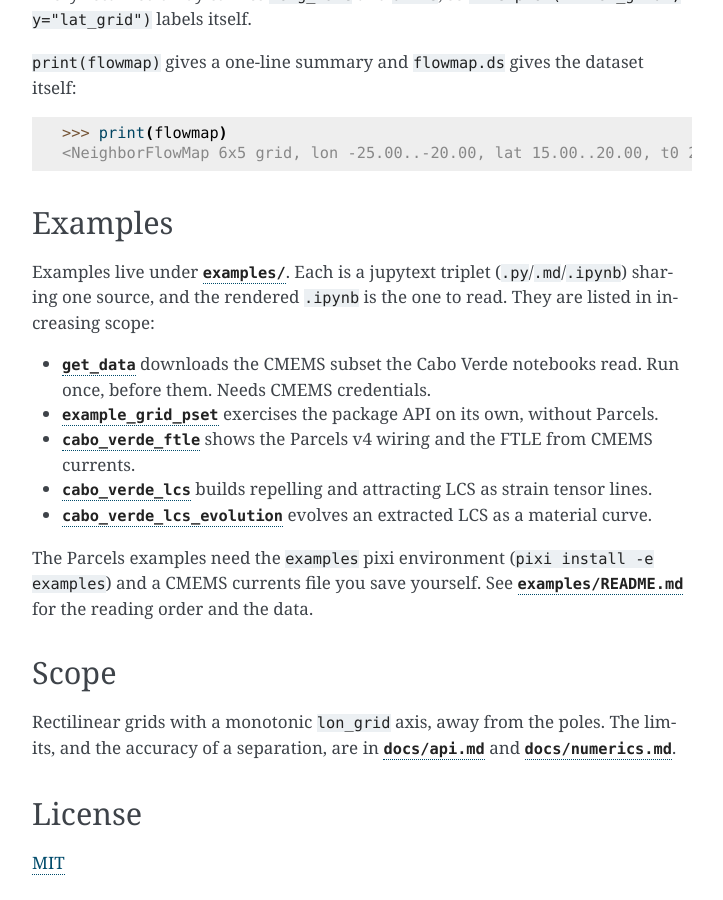
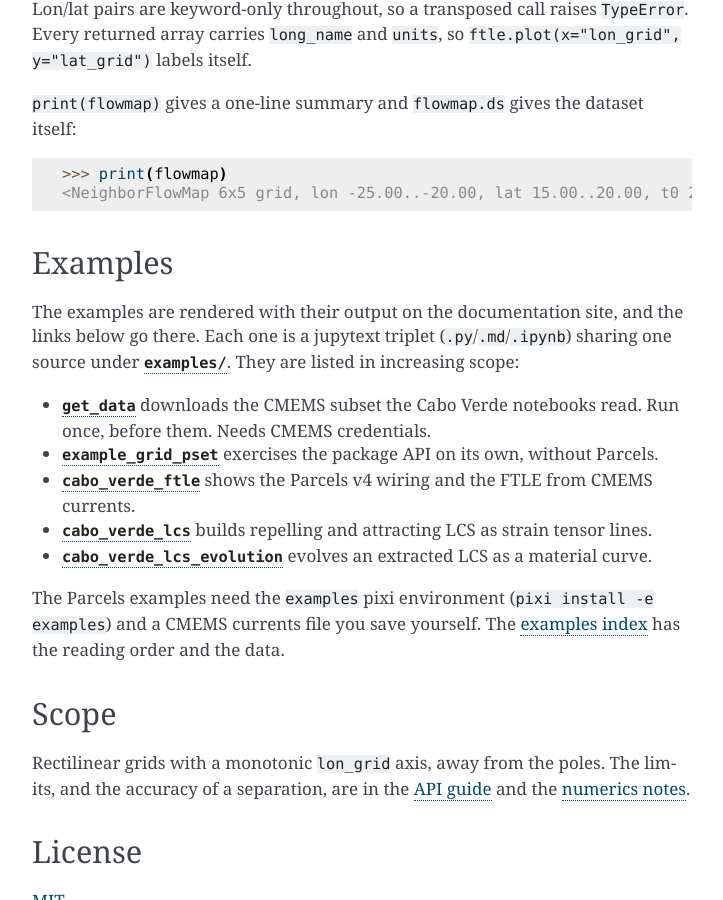
Before and after one commit to geomar-od-lagrange/lcs_parcels, a Sphinx documentation site: the page built from docs/index.md, in a window 1280 px wide and 900 px high, scrolled down 1322 px. Shown: the whole window, without its empty margins (388-1111 px from the left). Built offline with Sphinx 7.4.7, drawn with Linux system fonts in a browser that asks for light colours; pages that are not in the unit, such as notebooks, are missing from menus; some of the changed text lies outside the part shown.

Commit message:
Fix links, canonicalise the PyPI name, clean the notebook outputs
Repoint the README's example links at the rendered pages on the
documentation site, add the Documentation project URL and a changelog page,
canonicalise lcs-parcels in the badge and the install line, and re-execute
the notebooks with the leaking warnings fixed at the source.

Closes #35
Closes #36
Closes #37

Co-Authored-By: Claude Opus 5 (1M context) <noreply@anthropic.com>
Claude-Session: https://claude.ai/code/session_01BHLZzJFeshs6mHYTu2KNm5

````diff
--- a/README.md
+++ b/README.md
@@ -1,15 +1,18 @@
 # LCS-Parcels
 
-[![PyPI](https://img.shields.io/pypi/v/lcs_parcels.svg)](https://pypi.org/project/lcs_parcels/)
+[![PyPI](https://img.shields.io/pypi/v/lcs-parcels.svg)](https://pypi.org/project/lcs-parcels/)
 [![Docs](https://readthedocs.org/projects/lcs-parcels/badge/?version=latest)](https://lcs-parcels.readthedocs.io/en/latest/)
-[![CI](https://github.com/geomar-od-lagrange/lcs_parcels/actions/workflows/ci.yml/badge.svg)](https://github.com/geomar-od-lagrange/lcs_parcels/actions/workflows/ci.yml)
+[![CI](https://github.com/geomar-od-lagrange/lcs_parcels/actions/workflows/ci.yml/badge.svg?branch=main)](https://github.com/geomar-od-lagrange/lcs_parcels/actions/workflows/ci.yml?query=branch%3Amain)
 [![License: MIT](https://img.shields.io/badge/license-MIT-blue.svg)](https://github.com/geomar-od-lagrange/lcs_parcels/blob/main/LICENSE)
 
 Lagrangian coherent structure (LCS) diagnostics on top of
-[Parcels](https://oceanparcels.org/): deformation gradient `grad F`,
+[Parcels](https://parcels-code.org/): deformation gradient `grad F`,
 Cauchy-Green tensor `(grad F)^T grad F`, its eigen-analysis, and the
 finite-time Lyapunov exponent (FTLE), following Haller (2015),
 [doi:10.1146/annurev-fluid-010313-141322](https://doi.org/10.1146/annurev-fluid-010313-141322).
+
+The documentation is at
+[lcs-parcels.readthedocs.io](https://lcs-parcels.readthedocs.io/en/latest/).
 
 **This package contains no Parcels code.** It *emits* a particle set to release
 and *ingests* the advected positions to diagnose. You run Parcels (or anything
@@ -20,7 +23,7 @@ else) in between.
 Python 3.12 or newer:
 
 ```console
-$ pip install lcs_parcels
+$ pip install lcs-parcels
 ```
 
 For unreleased `main`:
@@ -79,31 +82,33 @@ itself:
 
 ## Examples
 
-Examples live under [`examples/`](https://github.com/geomar-od-lagrange/lcs_parcels/blob/main/examples/). Each is a jupytext triplet
-(`.py`/`.md`/`.ipynb`) sharing one source, and the rendered `.ipynb` is the one
-to read. They are listed in increasing scope:
+The examples are rendered with their output on the documentation site, and the
+links below go there. Each one is a jupytext triplet (`.py`/`.md`/`.ipynb`)
+sharing one source under
+[`examples/`](https://github.com/geomar-od-lagrange/lcs_parcels/tree/main/examples/).
+They are listed in increasing scope:
 
-- [`get_data`](https://github.com/geomar-od-lagrange/lcs_parcels/blob/main/examples/get_data.ipynb) downloads the CMEMS subset the
+- [`get_data`](https://lcs-parcels.readthedocs.io/en/latest/examples/get_data.html) downloads the CMEMS subset the
   Cabo Verde notebooks read. Run once, before them. Needs CMEMS credentials.
-- [`example_grid_pset`](https://github.com/geomar-od-lagrange/lcs_parcels/blob/main/examples/example_grid_pset.ipynb) exercises the package API
+- [`example_grid_pset`](https://lcs-parcels.readthedocs.io/en/latest/examples/example_grid_pset.html) exercises the package API
   on its own, without Parcels.
-- [`cabo_verde_ftle`](https://github.com/geomar-od-lagrange/lcs_parcels/blob/main/examples/cabo_verde_ftle.ipynb) shows the Parcels v4 wiring
+- [`cabo_verde_ftle`](https://lcs-parcels.readthedocs.io/en/latest/examples/cabo_verde_ftle.html) shows the Parcels v4 wiring
   and the FTLE from CMEMS currents.
-- [`cabo_verde_lcs`](https://github.com/geomar-od-lagrange/lcs_parcels/blob/main/examples/cabo_verde_lcs.ipynb) builds repelling and attracting
+- [`cabo_verde_lcs`](https://lcs-parcels.readthedocs.io/en/latest/examples/cabo_verde_lcs.html) builds repelling and attracting
   LCS as strain tensor lines.
-- [`cabo_verde_lcs_evolution`](https://github.com/geomar-od-lagrange/lcs_parcels/blob/main/examples/cabo_verde_lcs_evolution.ipynb) evolves an
+- [`cabo_verde_lcs_evolution`](https://lcs-parcels.readthedocs.io/en/latest/examples/cabo_verde_lcs_evolution.html) evolves an
   extracted LCS as a material curve.
 
 The Parcels examples need the `examples` pixi environment (`pixi install -e
-examples`) and a CMEMS currents file you save yourself. See
-[`examples/README.md`](https://github.com/geomar-od-lagrange/lcs_parcels/blob/main/examples/README.md) for the reading order and the data.
+examples`) and a CMEMS currents file you save yourself. The
+[examples index](https://lcs-parcels.readthedocs.io/en/latest/examples/README.html) has the reading order and the data.
 
 ## Scope
 
 Rectilinear grids with a monotonic `lon_grid` axis, away from the poles.
-The limits, and the accuracy of a separation, are in
-[`docs/api.md`](https://lcs-parcels.readthedocs.io/en/latest/api.html) and
-[`docs/numerics.md`](https://lcs-parcels.readthedocs.io/en/latest/numerics.html).
+The limits, and the accuracy of a separation, are in the
+[API guide](https://lcs-parcels.readthedocs.io/en/latest/api.html) and the
+[numerics notes](https://lcs-parcels.readthedocs.io/en/latest/numerics.html).
 
 ## License
 
--- a/pyproject.toml
+++ b/pyproject.toml
@@ -70,6 +70,7 @@ dependencies = ["numpy>=2.1", "xarray>=2024.9", "scipy>=1.15"]
 
 [project.urls]
 Homepage = "https://github.com/geomar-od-lagrange/lcs_parcels"
+Documentation = "https://lcs-parcels.readthedocs.io/en/latest/"
 Repository = "https://github.com/geomar-od-lagrange/lcs_parcels"
 Issues = "https://github.com/geomar-od-lagrange/lcs_parcels/issues"
 Changelog = "https://github.com/geomar-od-lagrange/lcs_parcels/blob/main/CHANGELOG.md"
@@ -189,6 +190,9 @@ polars = ">=1.31.0"
 # CMEMS access + plotting for the example itself.
 copernicusmarine = ">=2"
 matplotlib-base = "*"
+# Without it, `copernicusmarine`'s tqdm prints an IProgress warning carrying the
+# absolute path of the environment it ran in, which lands in the committed output.
+ipywidgets = ">=8.1.8,<9"
 
 [tool.pixi.feature.examples.pypi-dependencies]
 # Pinned to Parcels v4 `main` (HEAD as of 2026-07-10). Bump the rev to advance.
````
Also changed, not shown: docs/changelog.md (added, +2 -0 lines), docs/index.md (+1 -0 lines), examples/cabo_verde_ftle.md (+3 -1 lines), examples/cabo_verde_lcs.md (+4 -2 lines), examples/cabo_verde_lcs_evolution.md (+4 -2 lines), examples/get_data.md (+3 -1 lines), 10 other files.
